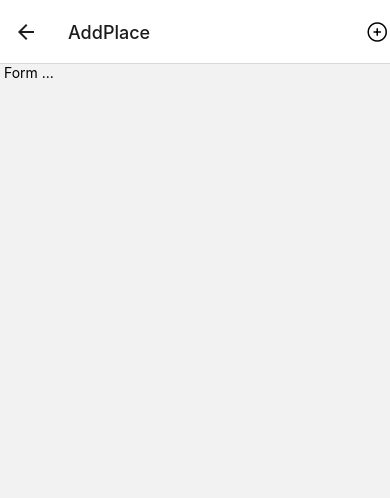
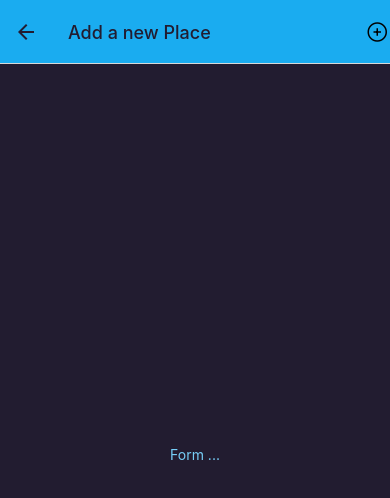
Before and after one commit to komarthiranga/react-native-native-features-app, a React Native app in the folder native-features/: screen /AddPlace in a window 390 px wide. Shown: the top 498 px of the page. Built offline with nearby package versions, Linux system fonts and the light colour scheme.

Commit message:
added colors file

```diff
--- a/native-features/App.js
+++ b/native-features/App.js
@@ -6,6 +6,7 @@ import { createNativeStackNavigator } from '@react-navigation/native-stack';
 import AddPlace from './screens/AddPlace';
 import { Ionicons } from '@expo/vector-icons';
 import { useRef } from 'react';
+import { Colors } from './constants/colors';
 
 export default function App() {
   const Stack = createNativeStackNavigator();
@@ -18,10 +19,13 @@ export default function App() {
       <StatusBar style="dark" />
       <NavigationContainer ref={navigationRef}>
          <Stack.Navigator screenOptions={{
+            headerStyle: { backgroundColor: Colors.primary500 },
+            headerTintColor: Colors.gray700,
+            contentStyle: { backgroundColor: Colors.gray700 },
             headerRight: ({color, size}) => <Ionicons name="ios-add-circle-outline" size={24} color={color} onPress={handleAddplaceNavigation} />
          }}>
-            <Stack.Screen name="AllPlaces" component={AllPlaces} />
-            <Stack.Screen name="AddPlace" component={AddPlace} />
+            <Stack.Screen name="AllPlaces" component={AllPlaces} options={{title: 'Your favorite places'}} />
+            <Stack.Screen name="AddPlace" component={AddPlace} options={{title: 'Add a new Place'}} />
          </Stack.Navigator>
       </NavigationContainer>
     </>
--- a/native-features/components/Places/PlaceForm.js
+++ b/native-features/components/Places/PlaceForm.js
@@ -1,11 +1,23 @@
-import { SafeAreaView, Text } from 'react-native';
+import { SafeAreaView, Text, StyleSheet } from 'react-native';
+import { Colors } from '../../constants/colors'
 
 const PlaceForm = () => {
     return (
-        <SafeAreaView>
-            <Text> Form ... </Text>
+        <SafeAreaView style={styles.container}>
+            <Text style={styles.textColor}> Form ... </Text>
         </SafeAreaView>
     )
 }
 
+const styles = StyleSheet.create({
+    container: {
+        flex: 1,
+        justifyContent: 'center',
+        alignItems: 'center'
+    },
+    textColor: {
+        color: Colors.primary200
+    }
+})
+
 export default PlaceForm;
--- a/native-features/components/Places/PlaceList.js
+++ b/native-features/components/Places/PlaceList.js
@@ -1,5 +1,6 @@
 import { FlatList, SafeAreaView, Text, StyleSheet } from 'react-native';
 import PlaceItem from './PlaceItm';
+import { Colors } from '../../constants/colors';
 const PlaceList = ({places = []}) => {
     if(places.length === 0) {
         return (
@@ -20,7 +21,8 @@ const styles = StyleSheet.create({
         alignItems: 'center'
     },
     fallbackText: {
-        fontSize: 16
+        fontSize: 16,
+        color: Colors.primary200
     }
 })
 
--- /dev/null
+++ b/native-features/constants/colors.js
@@ -0,0 +1,11 @@
+export const Colors = {
+    primary50: '#cfeffd',
+    primary100: '#a0defb',
+    primary200: '#77cff8',
+    primary400: '#44bdf5',
+    primary500: '#1aacf0',
+    primary700: '#0570c9',
+    primary800: '#003b88',
+    accent500: '#e6b30b',
+    gray700: '#221c30',
+  };
```
